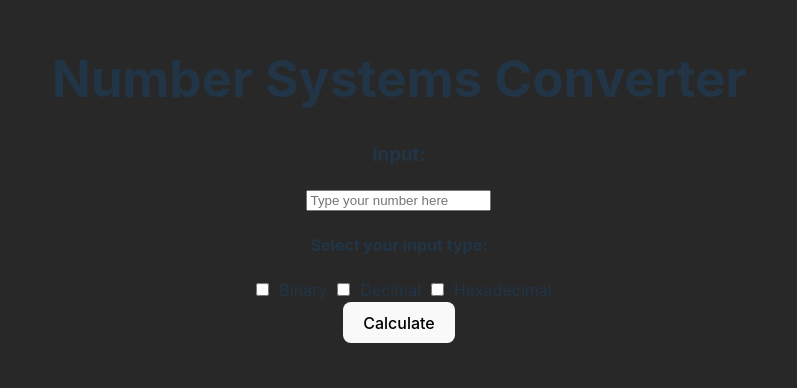
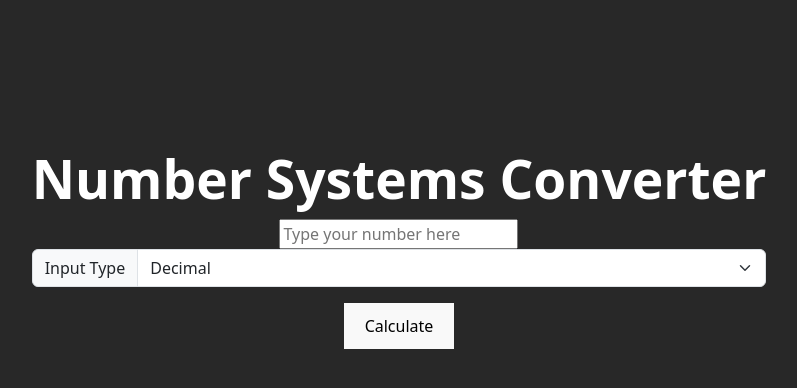
Before and after one commit to TimaGez/tools-project, a React (Vite) app: page /number-systems in a window 1280 px wide. Shown: the part 144-532 px from the top of the page, without its empty margins (241-1038 px from the left). Built offline with nearby package versions, Linux system fonts and the light colour scheme.

Commit message:
Fixed some stuff (more details in pr)

```diff
--- a/package.json
+++ b/package.json
@@ -10,6 +10,7 @@
     "preview": "vite preview"
   },
   "dependencies": {
+    "bootstrap": "^5.3.3",
     "react": "^18.3.1",
     "react-dom": "^18.3.1",
     "react-router": "^6.26.1",
--- a/src/App.css
+++ b/src/App.css
@@ -1,3 +1,5 @@
+@import "bootstrap/dist/css/bootstrap.min.css";
+
 #root {
   max-width: 1280px;
   margin: 0 auto;
@@ -5,10 +7,15 @@
   text-align: center;
 }
 
+.title {
+  font-weight: 800;
+  font-size: 40pt;
+}
+
 body {
   background-color: rgb(40, 40, 40);
-  /* color: white;
-  text-align: center; */
+  color: white;
+  /* text-align: center; */
 }
 
 .home-buttons {
--- a/src/pages/NumberSystems.jsx
+++ b/src/pages/NumberSystems.jsx
@@ -1,55 +1,50 @@
 import '../App.css'
-import { useState, useEffect } from 'react';
+import { useState, useRef } from 'react';
 
 export default function NumberSystems() {
     const [userInput, setUserInput] = useState('');
-    const [checkBinary, setCheckBinary] = useState(false);
-    const [checkDecimal, setCheckDecimal] = useState(false);
-    const [checkHex, setCheckHex] = useState(false);
-    const [output1, setOutput1] = useState('Output 1 title');
-    const [output2, setOutput2] = useState('Output 2 title');
-    const [output1Val, setOutput1Val] = useState('');
-    const [output2Val, setOutput2Val] = useState('');
+    const inputTypeRef = useRef(0)
 
-    var calc = document.getElementById('calculate');
-    useEffect(() => {
-            if (checkBinary && !checkDecimal && !checkHex) {
-                calc.addEventListener('click', () => {
-                    setOutput1('Decimal');
-                    setOutput2('Hexadecimal');
-                    setOutput1Val(parseInt(userInput, 2));
-                    setOutput2Val(parseInt(userInput, 2).toString(16));
-                });
-            } else if (checkDecimal && !checkBinary && !checkHex) {
-                calc.addEventListener('click', () => {
-                    setOutput1('Binary');
-                    setOutput2('Hexadecimal');
-                    setOutput1Val(parseInt(userInput).toString(2));
-                    setOutput2Val(parseInt(userInput).toString(16));
-                });
-            } else if (checkHex && !checkBinary && !checkDecimal) {
-                calc.addEventListener('click', () => {
-                    setOutput1('Binary');
-                    setOutput2('Decimal');
-                    setOutput1Val(parseInt(userInput, 16).toString(2));
-                    setOutput2Val(parseInt(userInput, 16));
-                });
-            } else if (!checkBinary && !checkDecimal && !checkHex) {
-                setOutput1('');
-                setOutput2('');
-                setOutput1Val('');
-                setOutput2Val('');
-            } else {
-                //document.getElementById('calculate').onclick = () => {
-                setOutput1('Select only one input type');
-                setOutput2('Select only one input type');
-            }
-    } , [checkBinary, checkDecimal, checkHex]);
+    const [firstConversionTitle, setFirstConversionTitle] = useState("");
+    const [secondConversionTitle, setSecondConversionTitle] = useState("");
+    const [firstConversionVal, setFirstConversionVal] = useState("");
+    const [secondConversionVal, setSecondConversionVal] = useState("");
+
+    const startConversion = () => {
+        switch (inputTypeRef.current.value) {
+            case "1":
+                // Set titles
+                setFirstConversionTitle("Binary");
+                setSecondConversionTitle("Hexadecimal");
+
+                // Set Values
+                setFirstConversionVal(parseInt(userInput).toString(2))
+                setSecondConversionVal(parseInt(userInput).toString(16).toUpperCase());
+                break;
+            case "2":
+                // Set titles
+                setFirstConversionTitle("Decimal");
+                setSecondConversionTitle("Hexadecimal");
+
+                // Set Values
+                setFirstConversionVal(parseInt(userInput, 2))
+                setSecondConversionVal(parseInt(userInput).toString(16).toUpperCase());
+                break;
+            case "3":
+                // Set titles
+                setFirstConversionTitle("Binary");
+                setSecondConversionTitle("Decimal");
+
+                // Set Values
+                setFirstConversionVal(parseInt(userInput, 16).toString(2))
+                setSecondConversionVal(parseInt(userInput, 16))
+                break;
+        }
+    }
 
     return (
         <>
-            <h1 id="num-sys-head">Number Systems Converter</h1>
-            <h3>Input:</h3>
+            <h1 className="title">Number Systems Converter</h1>
             <input
                 type="text"
                 placeholder='Type your number here'
@@ -57,37 +52,28 @@ export default function NumberSystems() {
                 value={userInput}
                 onChange={(event) => setUserInput(event.target.value)}
             />
-            <h4>Select your input type:</h4>
-            <div id="checks">
-                <input
-                    type="checkbox"
-                    id="binary"
-                    checked={checkBinary}
-                    onChange={(event) => setCheckBinary(event.target.checked)}
-                />
-                <label htmlFor="binary">Binary</label>
-                <input
-                    type="checkbox"
-                    id="decimal"
-                    checked={checkDecimal}
-                    onChange={(event) => setCheckDecimal(event.target.checked)}
-                />
-                <label htmlFor="decimal">Decimal</label>
-                <input
-                    type="checkbox"
-                    id="hex"
-                    checked={checkHex}
-                    onChange={(event) => setCheckHex(event.target.checked)}
-                />
-                <label htmlFor="hex">Hexadecimal</label>
+            <div className="input-group mb-3">
+                <span class="input-group-text">Input Type</span>
+                <select class="form-select" aria-label="input type selector" ref={inputTypeRef}>
+                    <option value="1">Decimal</option>
+                    <option value="2">Binary</option>
+                    <option value="3">Hexadecimal</option>
+                </select>
             </div>
 
-            <button id='calculate'>Calculate</button>
+            <button onClick={startConversion}>Calculate</button>
 
-            <h3 id='output1'>{output1}</h3>
-            <p>{output1Val}</p>
-            <h3 id="output2">{output2}</h3>
-            <p>{output2Val}</p>
+            <div style={{ display: "flex", justifyContent: "center", textAlign: "center" }}>
+                <div style={{ marginRight: "5px" }}>
+                    <h3>{firstConversionTitle}</h3>
+                    <p>{firstConversionVal}</p>
+                </div>
+
+                <div>
+                    <h3>{secondConversionTitle}</h3>
+                    <p>{secondConversionVal}</p>
+                </div>
+            </div>
         </>
     );
 }
```
Also changed, not shown: 1 other file (tests, documents, lock files or other folders).
